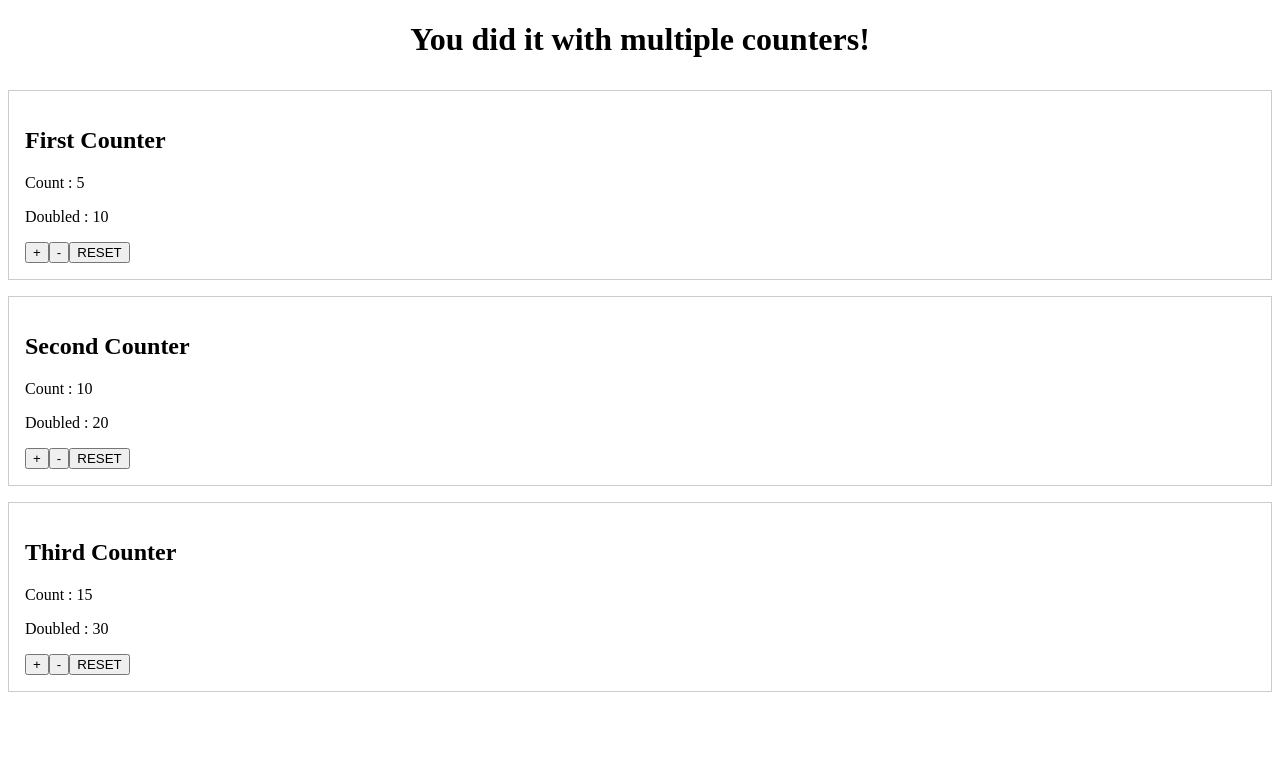
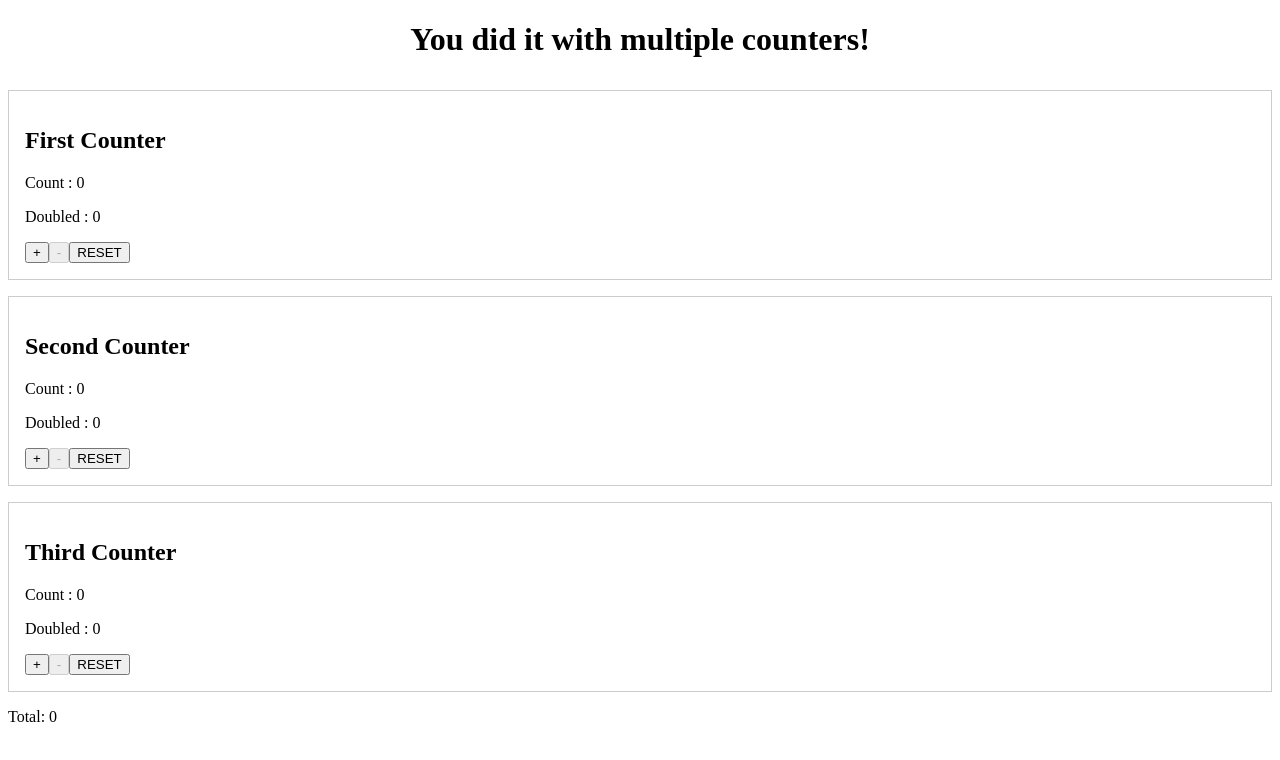
Before and after one commit to omyk13/vue-sb, a Vue app: page / in a window 1280 px wide. Shown: the top 760 px of the page. Built offline with nearby package versions, Linux system fonts and the light colour scheme.

Commit message:
pinia needs storetoref for ractive components

```diff
--- a/src/App.vue
+++ b/src/App.vue
@@ -2,21 +2,24 @@
   <div>
     <h1>You did it with multiple counters!</h1>
 
-    <Counter title="First Counter" :initialValue="5" />
-    <Counter title="Second Counter" :initialValue="10" />
-    <Counter title="Third Counter" :initialValue="15" />
+    <Counter title="First Counter" />
+    <Counter title="Second Counter" />
+    <Counter title="Third Counter" />
+
+    <p>Total: {{ doubled }}</p>
   </div>
 </template>
 
 <script setup>
 import Counter from './components/Counter.vue'
+import { useCounterStore } from './stores/counterStore.js'
+
+const { doubled } = useCounterStore()
 </script>
+
 <style scoped>
 h1 {
   text-align: center;
   margin-bottom: 2rem;
 }
-.Counter {
-  margin-bottom: 1rem;
-}
 </style>
--- a/src/components/Counter.vue
+++ b/src/components/Counter.vue
@@ -12,19 +12,20 @@
 </template>
 
 <script setup>
-import { useCounter } from '../composables/useCounter.js'
+import { useCounterStore } from '../stores/counterStore.js'
+import { storeToRefs } from 'pinia'
 
-const props = defineProps({
+defineProps({
   title: {
     type: String,
     required: true,
   },
-  initialValue: {
-    type: Number,
-    default: 0,
-  },
 })
-const { count, canDecrement, doubled, increment, decrement, reset } = useCounter(props.initialValue)
+
+const counterStore = useCounterStore()
+
+const { count, doubled, canDecrement } = storeToRefs(counterStore)
+const { increment, decrement, reset } = counterStore
 </script>
 
 <style scoped>
--- a/src/stores/counterStore.js
+++ b/src/stores/counterStore.js
@@ -8,11 +8,11 @@ export const useCounterStore = defineStore('counter', () => {
   const canDecrement = computed(() => count.value > 0)
 
   function increment() {
-    count.value += 1
+    count.value++
   }
   function decrement() {
     if (canDecrement.value) {
-      count.value -= 1
+      count.value--
     }
   }
   function reset() {
```
